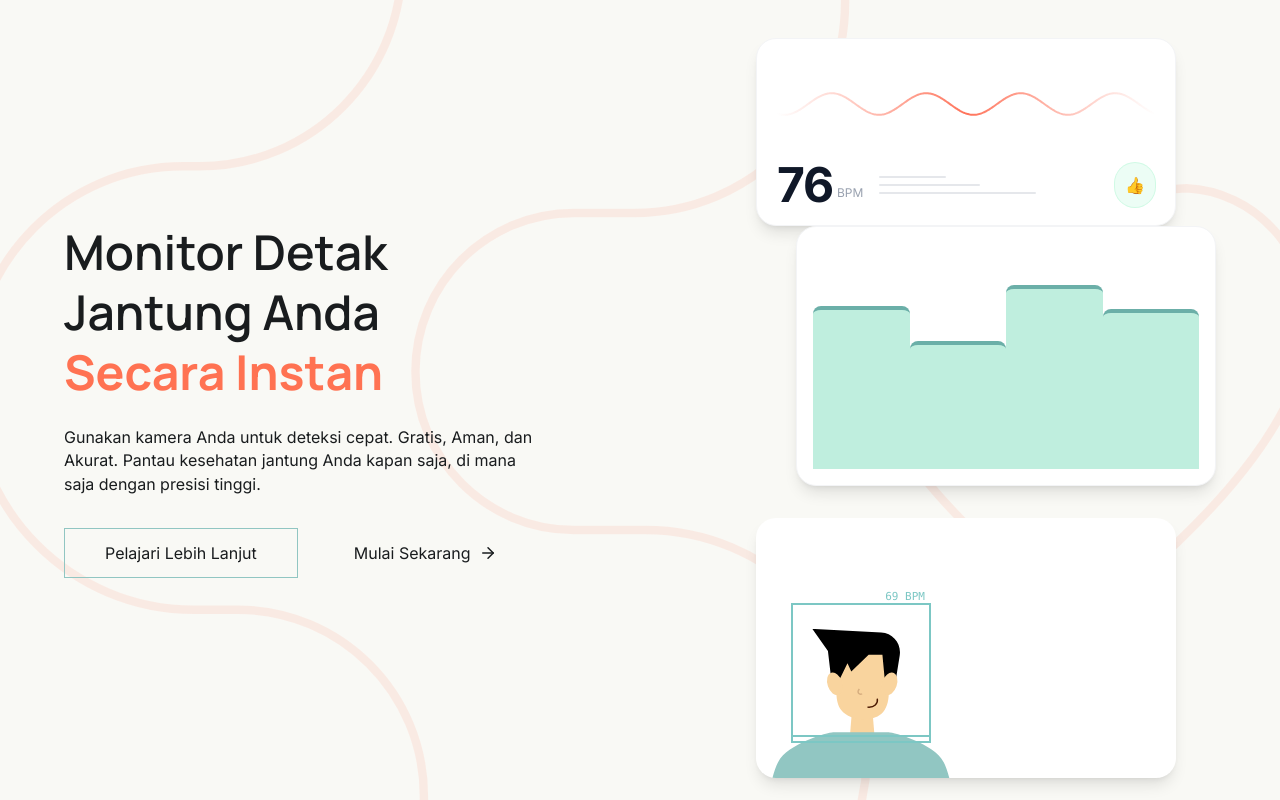
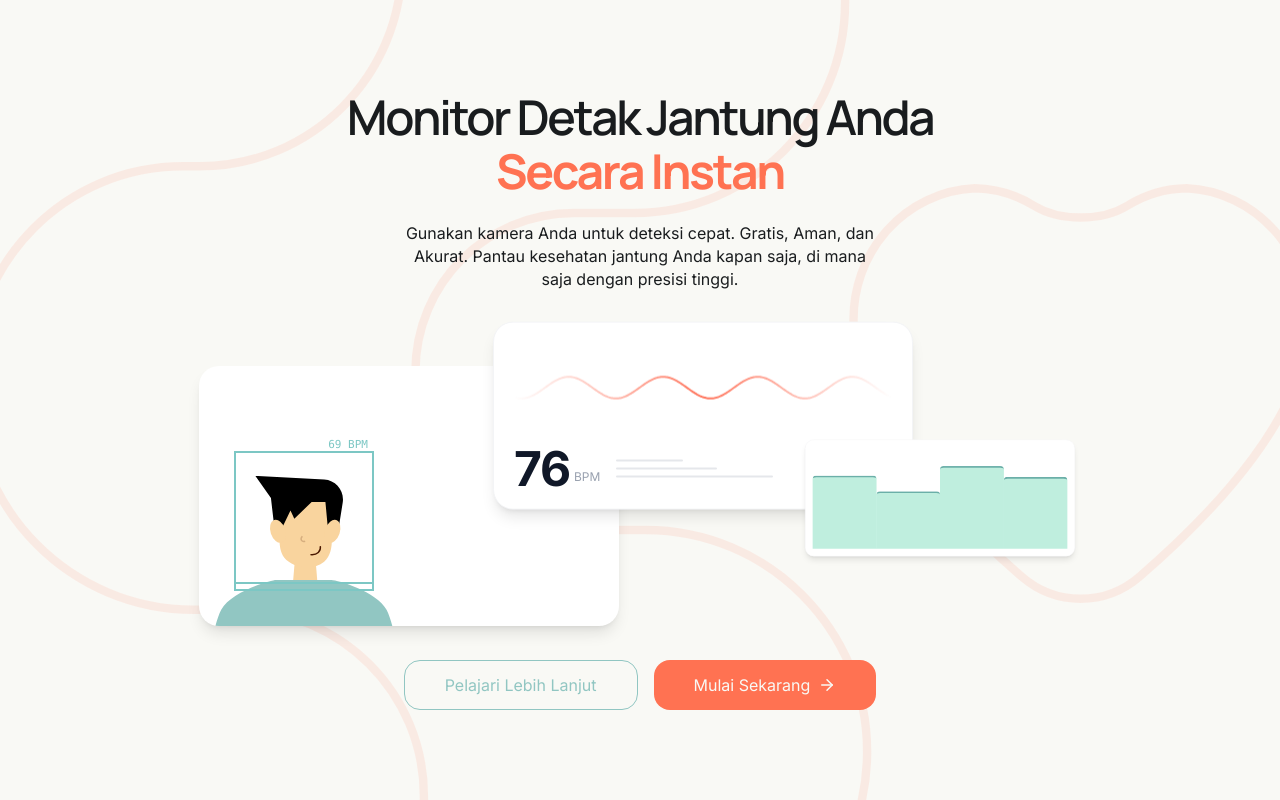
Before and after one commit to RaffaHitipeuw/SANUBARI, a React (Vite) app: page / in a window 1280 px wide. Built offline with nearby package versions, Linux system fonts and the light colour scheme.

Commit message:
🎊Hero Section Done!

```diff
--- a/src/Landing.jsx
+++ b/src/Landing.jsx
@@ -10,50 +10,41 @@ M942.966 594.942L942.963 594.859C941.636 558.624 954.061 523.326 977.532 496.435
 
 function Landing() {
   return (
-    <section className="relative h-screen flex items-center justify-center overflow-hidden px-6">
-      <div className="max-w-6xl w-full flex items-center justify-between gap-12">
-        <div className="flex flex-col gap-6 max-w-lg text-left">
-          <h1 className="text-5xl font-semibold font-mr text-sariblack leading-tight">
+    <section className="relative h-screen flex flex-col items-center justify-center overflow-hidden">
+      {/* Excerpts */}
+      <div className="flex flex-col items-center justify-center text-center gap-6">
+        <h1 className="heading-1 text-sariblack">
           Monitor Detak Jantung Anda<br/>
           <span className="font-bold text-sarired">Secara Instan</span>
         </h1>
-
         <p className='w-120'>Gunakan kamera Anda untuk deteksi cepat. Gratis, Aman, dan Akurat. Pantau kesehatan jantung Anda kapan saja, di mana saja dengan presisi tinggi.</p>
-
+      </div>
+      {/* Animation */}
+      <div className="-z-1 relative flex items-center justify-center w-full h-90">
+        <div className="translate-y-[-30%] z-2 translate-x-[15%] absolute">
+          <HeartCard />
+        </div>
+        <div className="translate-y-[10%] z-3 scale-45 translate-x-[50%] absolute">
+          <WeeklyChart />
+        </div>
+        <div className="translate-y-6 translate-x-[-55%] absolute">
+          <FaceScanner />
+        </div>
+      </div>
+      {/* Button Container */}
       <div className="flex gap-4 mt-2">
-            <button className="main-btn border border-sariblue">
+        <button className="main-btn border border-sariblue text-sariblue">
           Pelajari Lebih Lanjut
         </button>
-
-            <button className="main-btn flex items-center gap-2">
+        <button className="main-btn flex items-center gap-2 bg-sarired text-sariwhite">
           Mulai Sekarang <ArrowRight size={18} />
         </button>
       </div>
-        </div>
-
-        <div className="relative flex flex-col gap-6">
-
-          <div className="translate-y-4">
-            <HeartCard />
-          </div>
-
-          <div className="-translate-y-2 ml-10">
-            <WeeklyChart />
-          </div>
-
-          <div className="">
-            <FaceScanner />
-          </div>
-
-        </div>
-
-      </div>
-
+      {/* BG LINE */}
       <svg className="-z-10 absolute top-0 w-[105%] opacity-10 pointer-events-none h-auto"
         viewBox="0 250 1431 900">
         <path d={svgPath} stroke="#FF7252" strokeWidth="9" fill="none" />
       </svg>
-
     </section>
   );
 }
--- a/src/WeeklyChart.jsx
+++ b/src/WeeklyChart.jsx
@@ -42,12 +42,12 @@ export default function WeeklyChart() {
   }, []);
 
   return (
-    <div className="w-[420px] h-[260px] bg-white rounded-[20px] p-4 border border-gray-100 shadow-lg flex items-end">
+    <div className="w-150 h-65 bg-white rounded-[20px] p-4 border border-gray-100 shadow-lg flex items-end">
       {[0,1,2,3].map((_, i) => (
         <div
           key={i}
           ref={el => barsRef.current[i] = el}
-          className="flex-1 bg-emerald-500/25 border-t-[4px] border-[#6BAFA8] rounded-t-[8px]"
+          className="flex-1 bg-emerald-500/25 border-t-4 border-[#6BAFA8] rounded-t-lg"
         />
       ))}
     </div>
--- a/src/index.css
+++ b/src/index.css
@@ -17,6 +17,10 @@ body {
 p {
     @apply text-base/[145%]
 }
+
 .main-btn {
-    @apply px-10 py-3 text-base
+    @apply px-10 py-3 text-base rounded-2xl cursor-pointer hover:scale-105 transition-all duration-112
 }
+.heading-1 {
+    @apply text-5xl/[112%] font-semibold font-mr tracking-tighter
+}
```
Lines whose indentation alone changed are shown as unchanged.
